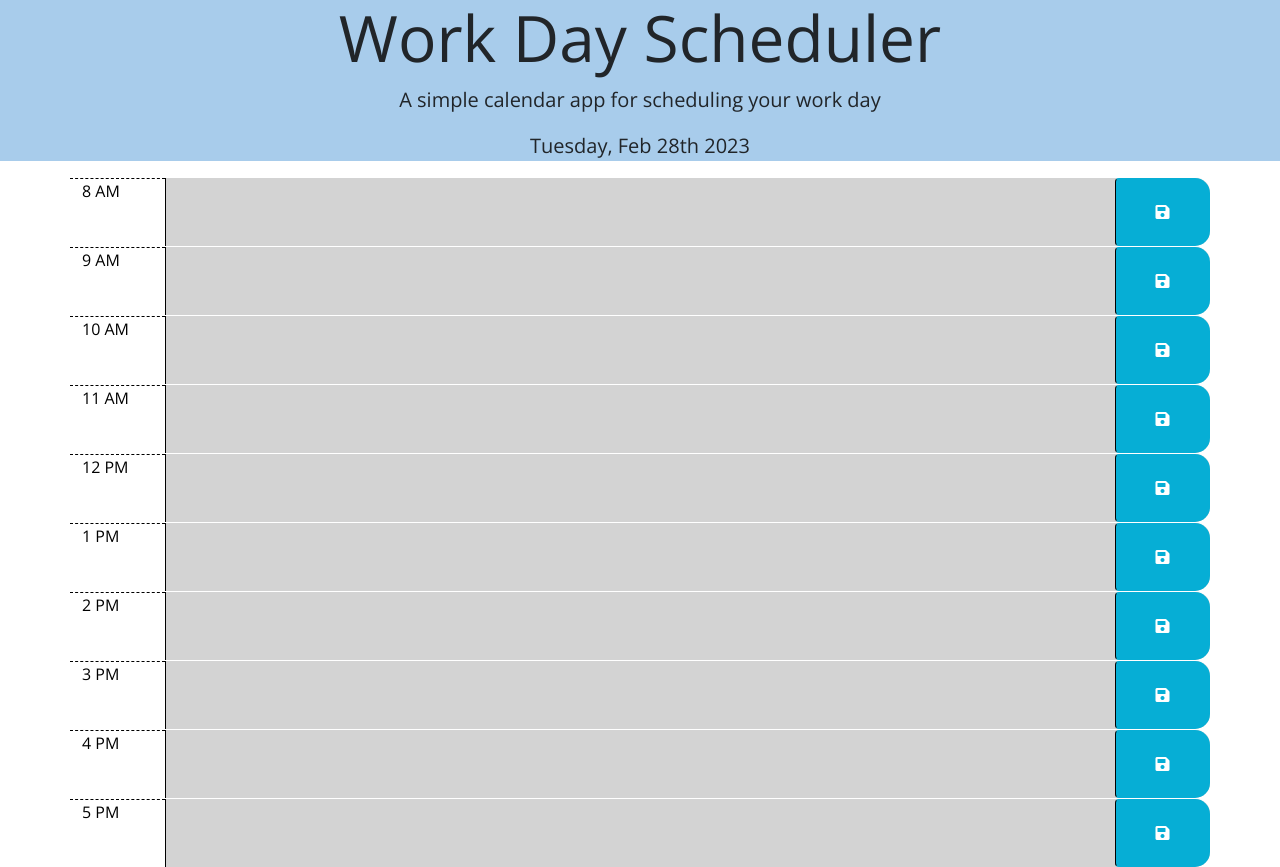
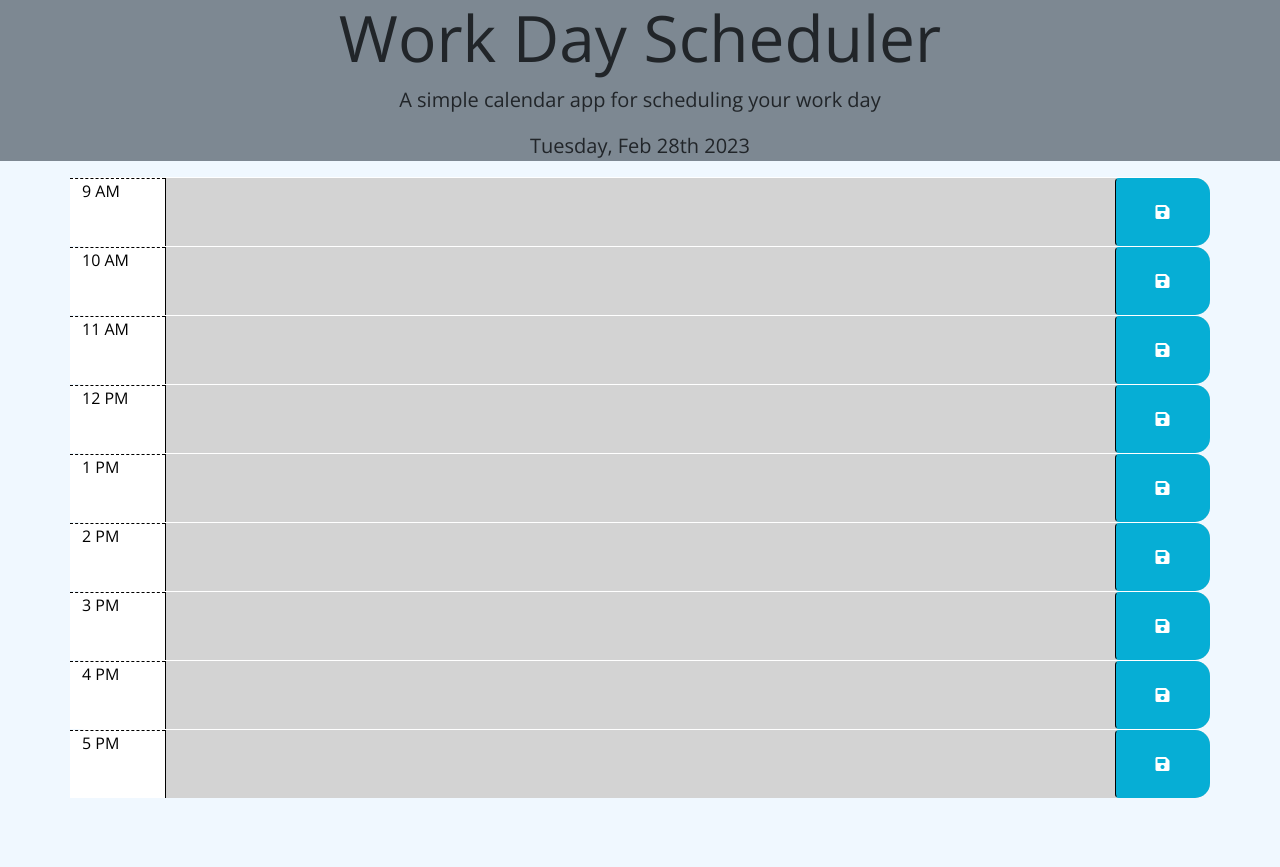
Before and after one commit to JasonLewis007/Work-Day-Scheduler, a plain HTML site: page index.html in a window 1280 px wide. After the commit the page ends 800 px from the top, so only its background shows below. Drawn offline with nearby package versions, Linux system fonts and the light colour scheme.

Commit message:
7th commit changes to html css js

```diff
--- a/index.html
+++ b/index.html
@@ -25,15 +25,6 @@
 	<div class="container">
 
 		<!-- Timeblocks start here -->
-
-		<div id="hour8" class="row time-block">
-            <div class="col-md-1 hour">
-                8 AM
-            </div>
-            <textarea class="col-md-10 description">
-            </textarea>
-            <button class="btn saveBtn col-md-1"><i class="fas fa-save"></i></button>
-        </div>
 
 		<div id="hour9" class="row time-block">
             <div class="col-md-1 hour">
--- a/script.js
+++ b/script.js
@@ -1,6 +1,5 @@
 // Display today's day and date
 var todayDate = moment().format('dddd, MMM Do YYYY');
-
 $("#currentDay").html(todayDate);
 
 
@@ -45,7 +44,6 @@ $(document).ready(function () {
     }
 
     // Get item from local storage if any
-    $("#hour8 .description").val(localStorage.getItem("hour8"));
     $("#hour9 .description").val(localStorage.getItem("hour9"));
     $("#hour10 .description").val(localStorage.getItem("hour10"));
     $("#hour11 .description").val(localStorage.getItem("hour11"));
--- a/style.css
+++ b/style.css
@@ -1,9 +1,10 @@
 body {
   font-family: 'Open Sans', sans-serif;
   font-size: 16px;
+  background-color: aliceblue;
 }
 header{
-  background-color: rgb(168, 204, 235);
+  background-color: rgb(125, 136, 146);
   text-align: center ;
 }
 
```
